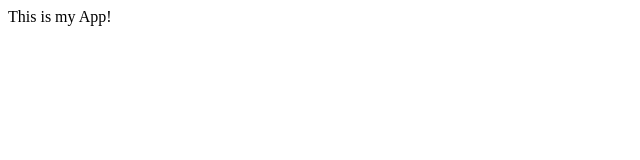
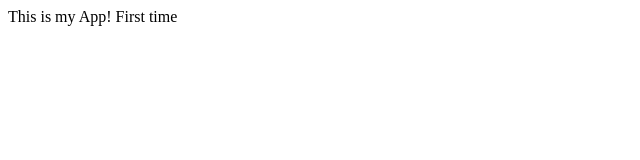
Before and after one commit to nsj07/my-app, a plain HTML site: page index.html in a window 1280 px wide. Shown: the full height of the page, 0-640 px from the left. Drawn offline with Linux system fonts and the light colour scheme.

Commit message:
second commit

```diff
--- a/index.html
+++ b/index.html
@@ -4,5 +4,6 @@
   </head>
   <body>
     This is my App!
+    First time
   </body>
 </html>
```
